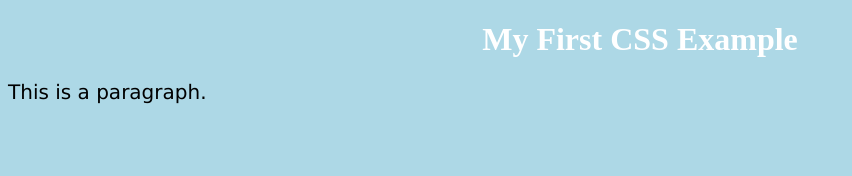
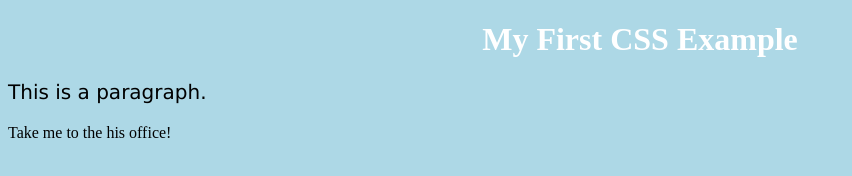
Before and after one commit to bongsan009/Demo-git, a plain HTML site: page index.html in a window 1280 px wide. Shown: the whole page, without its empty margins (0-852 px from the left). Drawn offline with Linux system fonts and the light colour scheme.

Commit message:
Update inside the index.html

```diff
--- a/index.html
+++ b/index.html
@@ -22,5 +22,9 @@ p {
 <h1>My First CSS Example</h1>
 <p>This is a paragraph.</p>
 
+<div>
+    Take me to the his office!
+</div>
+
 </body>
 </html>
```
